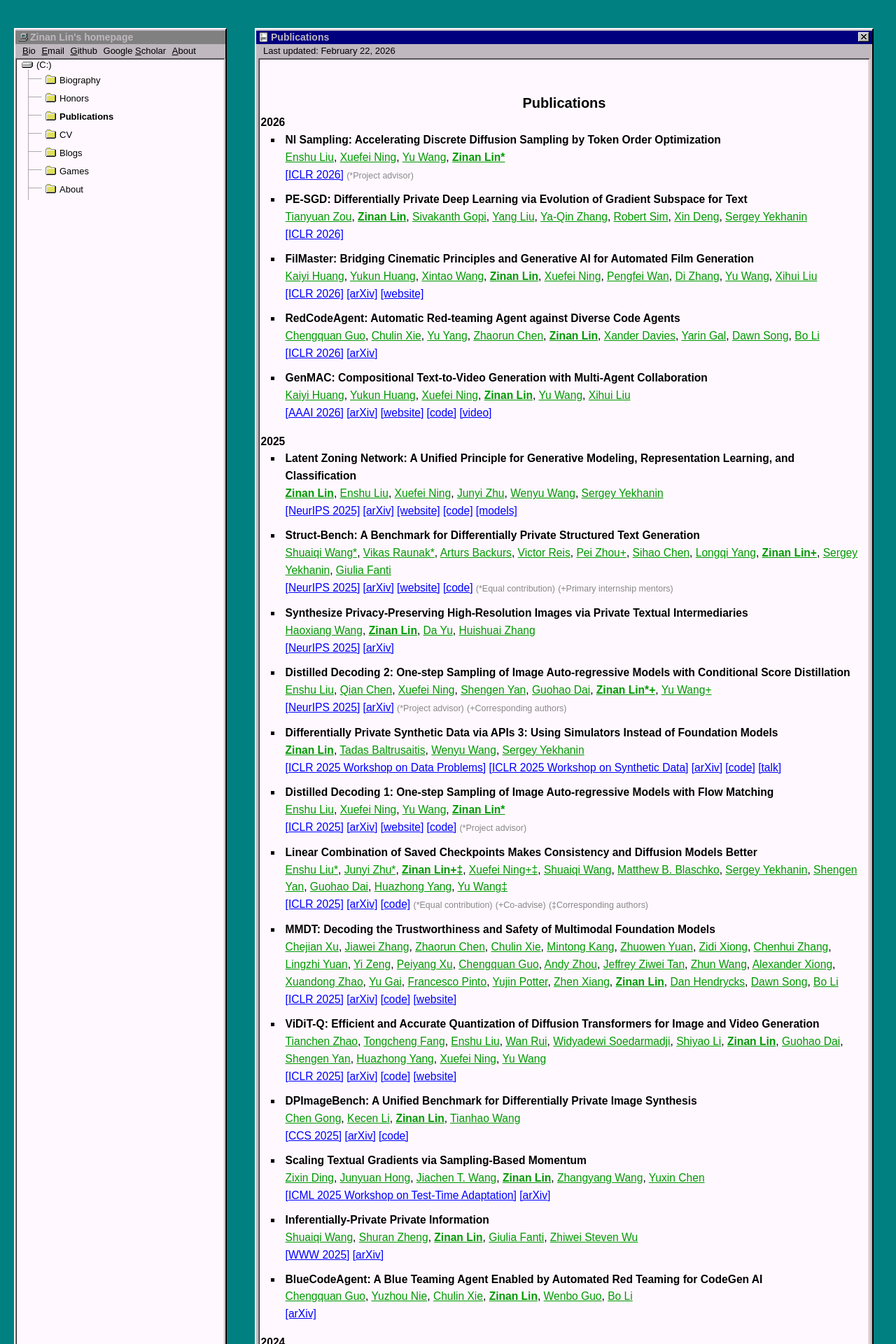
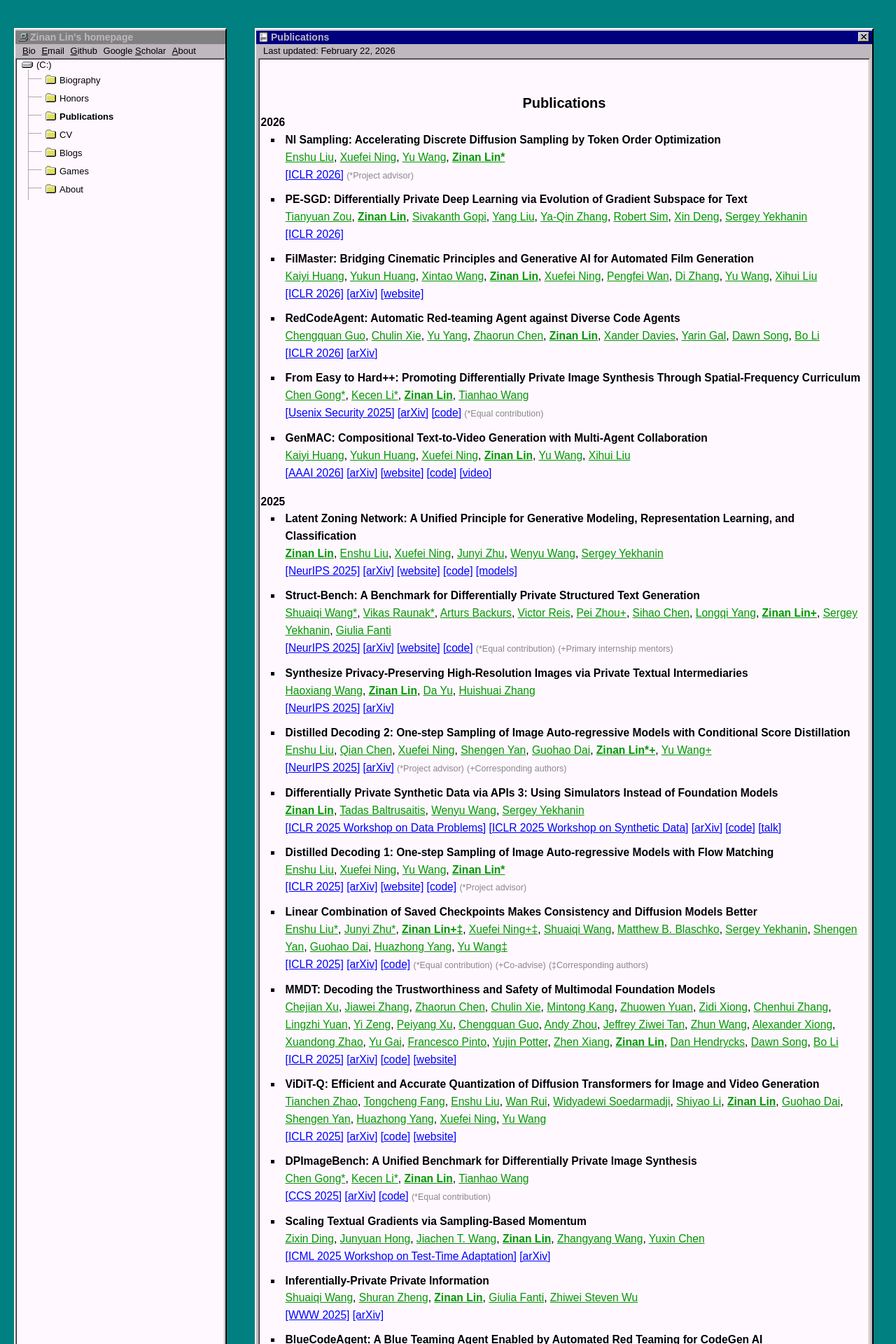
Before and after one commit to fjxmlzn/fjxmlzn.github.io, a Jekyll site: the page built from _publications/publications.html, in a window 1280 px wide. Shown: the top 1920 px of the page at 70% size. Built offline with Jekyll 4.4.1, drawn with Linux system fonts in a browser that asks for light colours; comment, search, counter and statistics services are not loaded; some of the changed text lies outside the part shown.

Commit message:
update publication

```diff
--- a/_publications/publications.html
+++ b/_publications/publications.html
@@ -141,6 +141,25 @@ permalink: /publications/index.html
         <span class='publication_journal'>
             <a href="https://arxiv.org/abs/2510.02609" target="_blank">[arXiv]</a>
         </span>
+    </li>
+    <li class='publication_li'>
+        <span class='publication_title'>From Easy to Hard++: Promoting Differentially Private Image Synthesis Through Spatial-Frequency Curriculum</span>
+        <span class="publication_author">
+            <a href="https://2019chengong.github.io/" target="_blank">Chen Gong*</a>,
+            <a href="https://scholar.google.com/citations?user=vY5GC2gAAAAJ&hl=zh-CN" target="_blank">Kecen Li*</a>,
+            <span class="publication_me"><a href="https://zinanlin.me/" target="_blank">Zinan Lin</a></span>,
+            <a href="https://tianhao.wang/" target="_blank">Tianhao Wang</a>
+        </span>
+        <span class='publication_journal'>
+            <a href="#" target="_blank">[Usenix Security 2025]</a>
+        </span>
+        <span class='publication_journal'>
+            <a href="https://arxiv.org/abs/2601.06368" target="_blank">[arXiv]</a>
+        </span>
+        <span class='publication_journal'>
+            <a href="https://github.com/2019ChenGong/Feta-Pro" target="_blank">[code]</a>
+        </span>
+        <span class="publication_note">(*Equal contribution)</span>
     </li>
     <li class='publication_li'>
         <span class='publication_title'>GenMAC: Compositional Text-to-Video Generation with Multi-Agent Collaboration</span>
@@ -410,8 +429,8 @@ permalink: /publications/index.html
     <li class='publication_li'>
         <span class='publication_title'>DPImageBench: A Unified Benchmark for Differentially Private Image Synthesis</span>
         <span class="publication_author">
-            <a href="https://2019chengong.github.io/" target="_blank">Chen Gong</a>,
-            <a href="https://scholar.google.com/citations?user=vY5GC2gAAAAJ&hl=zh-CN" target="_blank">Kecen Li</a>,
+            <a href="https://2019chengong.github.io/" target="_blank">Chen Gong*</a>,
+            <a href="https://scholar.google.com/citations?user=vY5GC2gAAAAJ&hl=zh-CN" target="_blank">Kecen Li*</a>,
             <span class="publication_me"><a href="https://zinanlin.me/" target="_blank">Zinan Lin</a></span>,
             <a href="https://tianhao.wang/" target="_blank">Tianhao Wang</a>
         </span>
@@ -424,6 +443,7 @@ permalink: /publications/index.html
         <span class='publication_journal'>
             <a href="https://github.com/2019ChenGong/DPImageBench" target="_blank">[code]</a>
         </span>
+        <span class="publication_note">(*Equal contribution)</span>
     </li>
     <li class='publication_li'>
         <span class='publication_title'>Scaling Textual Gradients via Sampling-Based Momentum</span>
```
